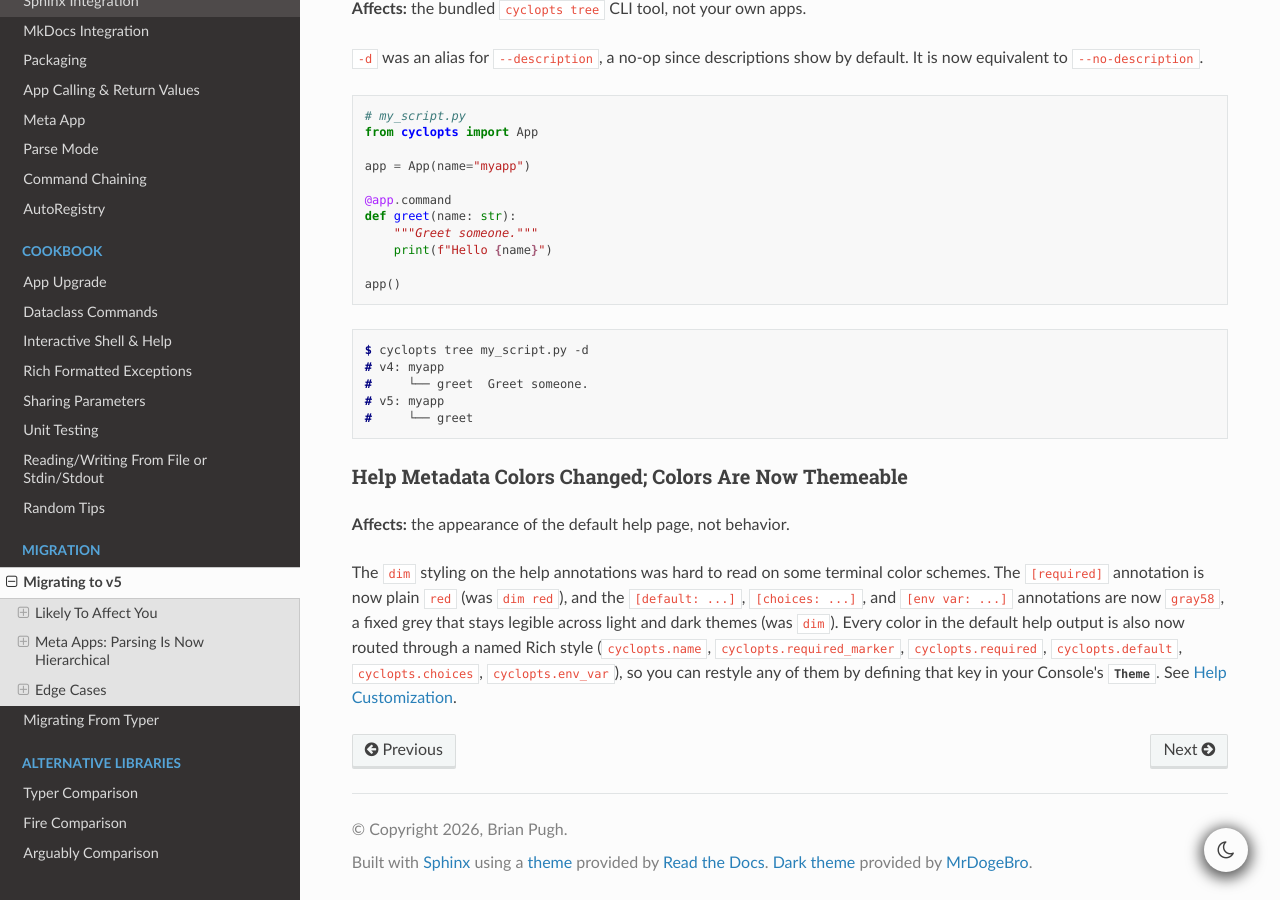
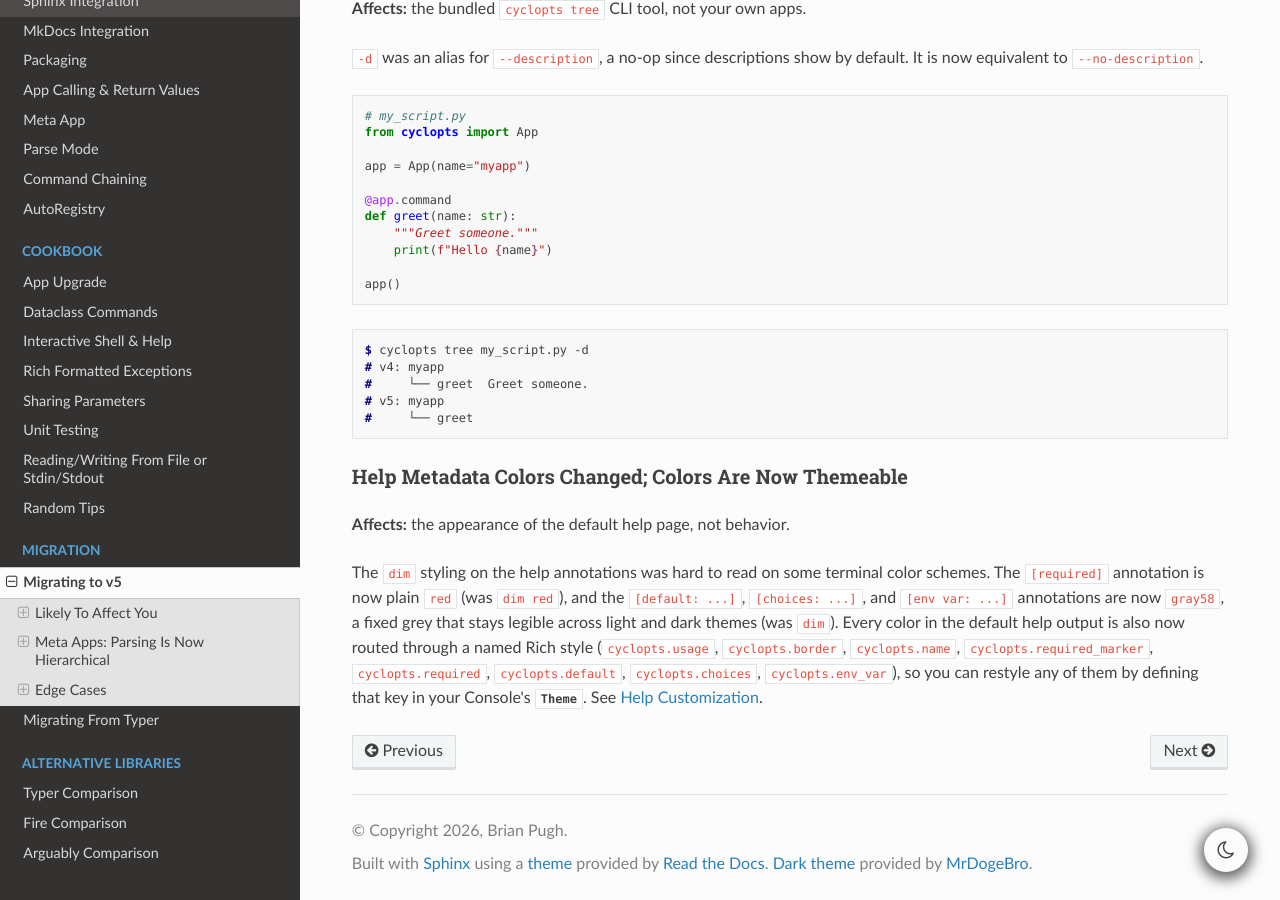
Before and after one commit to BrianPugh/cyclopts, a Sphinx documentation site: the page built from docs/source/migration/v5.rst, in a window 1280 px wide and 900 px high, scrolled down 6370 px. Built offline with Sphinx 7.4.7 and the Read the Docs theme 3.1.0, drawn with Linux system fonts in a browser that asks for light colours; the version number could not be read and is left out.

Commit message:
docs(migration): list all eight cyclopts.* theme keys
Co-Authored-By: Claude Fable 5.1 <noreply@anthropic.com>

```diff
--- a/docs/source/migration/v5.rst
+++ b/docs/source/migration/v5.rst
@@ -396,10 +396,10 @@ color schemes. The ``[required]`` annotation is now plain ``red`` (was
 ``dim red``), and the ``[default: ...]``, ``[choices: ...]``, and
 ``[env var: ...]`` annotations are now ``gray58``, a fixed grey that stays
 legible across light and dark themes (was ``dim``). Every color in the default
-help output is also now routed through a named Rich style (``cyclopts.name``,
-``cyclopts.required_marker``, ``cyclopts.required``, ``cyclopts.default``,
-``cyclopts.choices``, ``cyclopts.env_var``), so you can restyle any of them by
-defining that key in your Console's :class:`~rich.theme.Theme`. See
-:ref:`Help Customization`.
+help output is also now routed through a named Rich style (``cyclopts.usage``,
+``cyclopts.border``, ``cyclopts.name``, ``cyclopts.required_marker``,
+``cyclopts.required``, ``cyclopts.default``, ``cyclopts.choices``,
+``cyclopts.env_var``), so you can restyle any of them by defining that key in
+your Console's :class:`~rich.theme.Theme`. See :ref:`Help Customization`.
 
 .. _Click: https://click.palletsprojects.com
```
